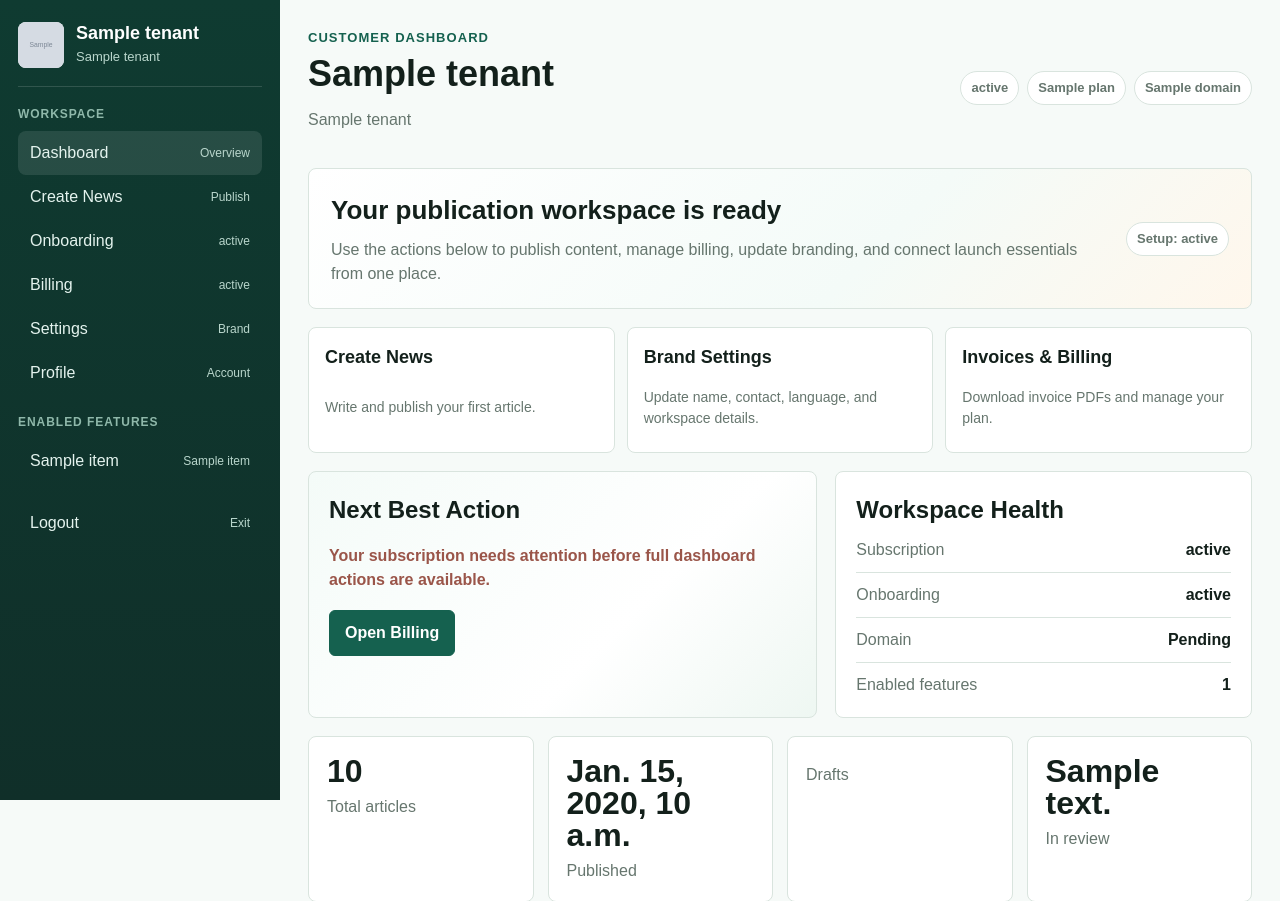
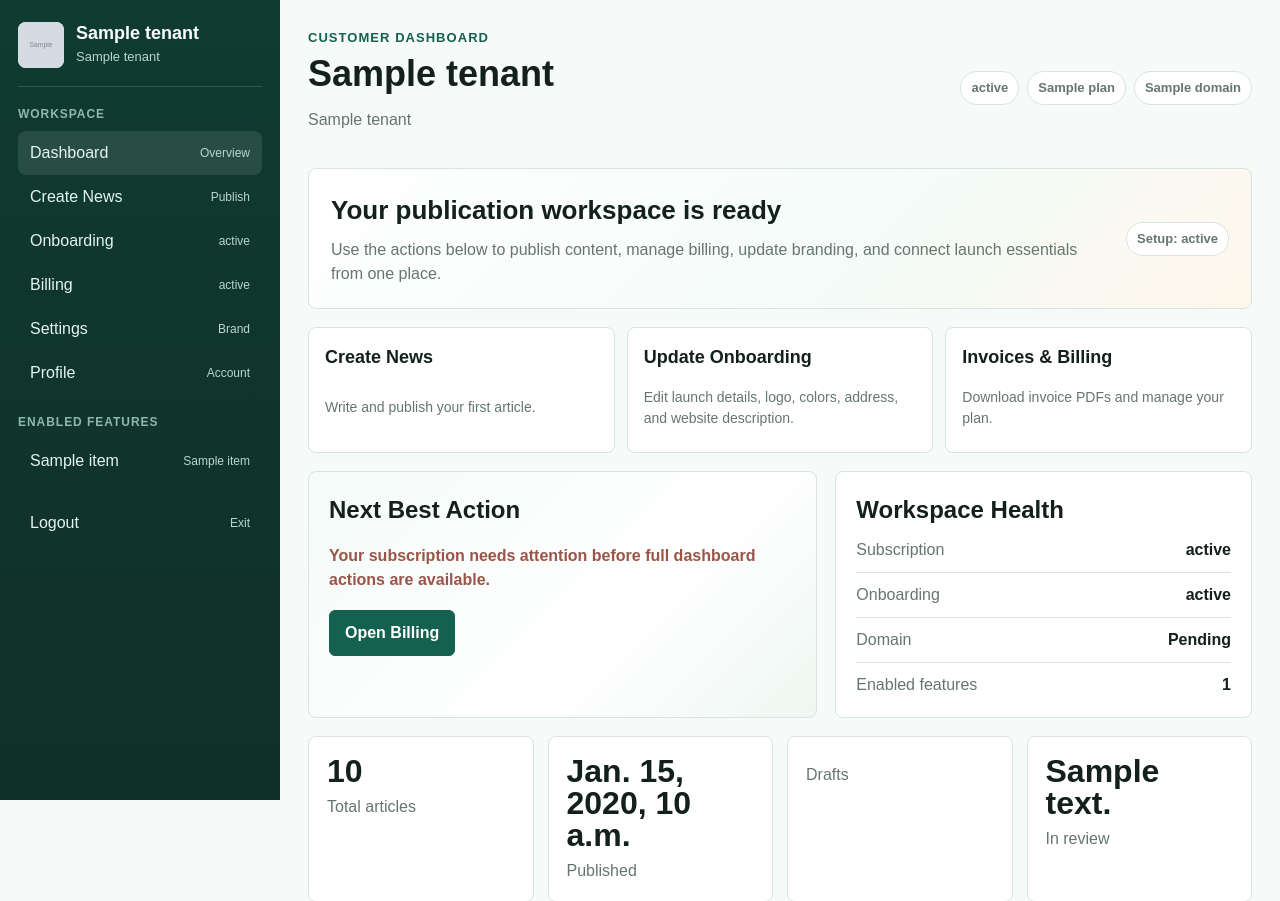
Before and after one commit to sanjay1994singh/NewsWebSaas, a Django app: template templates/tenants/tenant_dashboard.html in a window 1280 px wide. Shown: the top 901 px of the page. Run offline with Django 3.2, Linux system fonts and the light colour scheme; the template is opened without the code that fills it: most values are stand-ins (such as "Sample title", 1, 10 or a date in 2020); grey boxes marked "Sample" are stand-in pictures.

Commit message:
Allow published onboarding updates

```diff
--- a/subscriptions/views.py
+++ b/subscriptions/views.py
@@ -460,7 +460,6 @@ def onboarding(request):
         return redirect('subscriptions:ready_to_publish')
     if onboarding_record.status == TenantOnboarding.Status.PUBLISHED:
         _activate_published_tenant(tenant)
-        return redirect('tenants:tenant_dashboard')
     if request.method == 'POST':
         form = OnboardingForm(request.POST, request.FILES, instance=onboarding_record)
         if form.is_valid():
--- a/templates/tenants/tenant_dashboard.html
+++ b/templates/tenants/tenant_dashboard.html
@@ -143,9 +143,9 @@
           <strong>Create News</strong>
           <span>Write and publish your first article.</span>
         </a>
-        <a class="quick-card" href="{% url 'tenants:tenant_settings' tenant.uuid %}">
-          <strong>Brand Settings</strong>
-          <span>Update name, contact, language, and workspace details.</span>
+        <a class="quick-card" href="{% url 'subscriptions:onboarding' %}">
+          <strong>Update Onboarding</strong>
+          <span>Edit launch details, logo, colors, address, and website description.</span>
         </a>
         <a class="quick-card" href="{% url 'subscriptions:billing_dashboard' %}">
           <strong>Invoices & Billing</strong>
```
